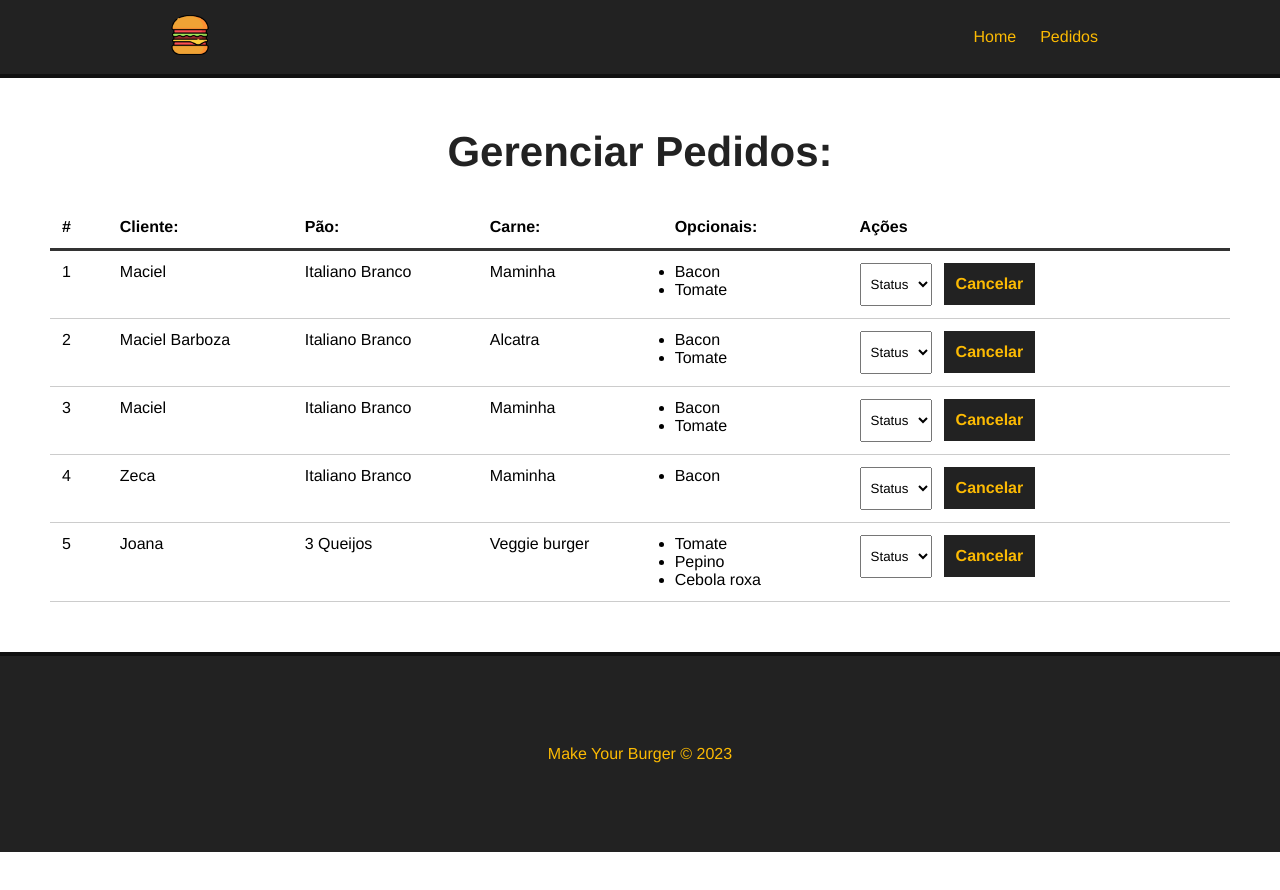
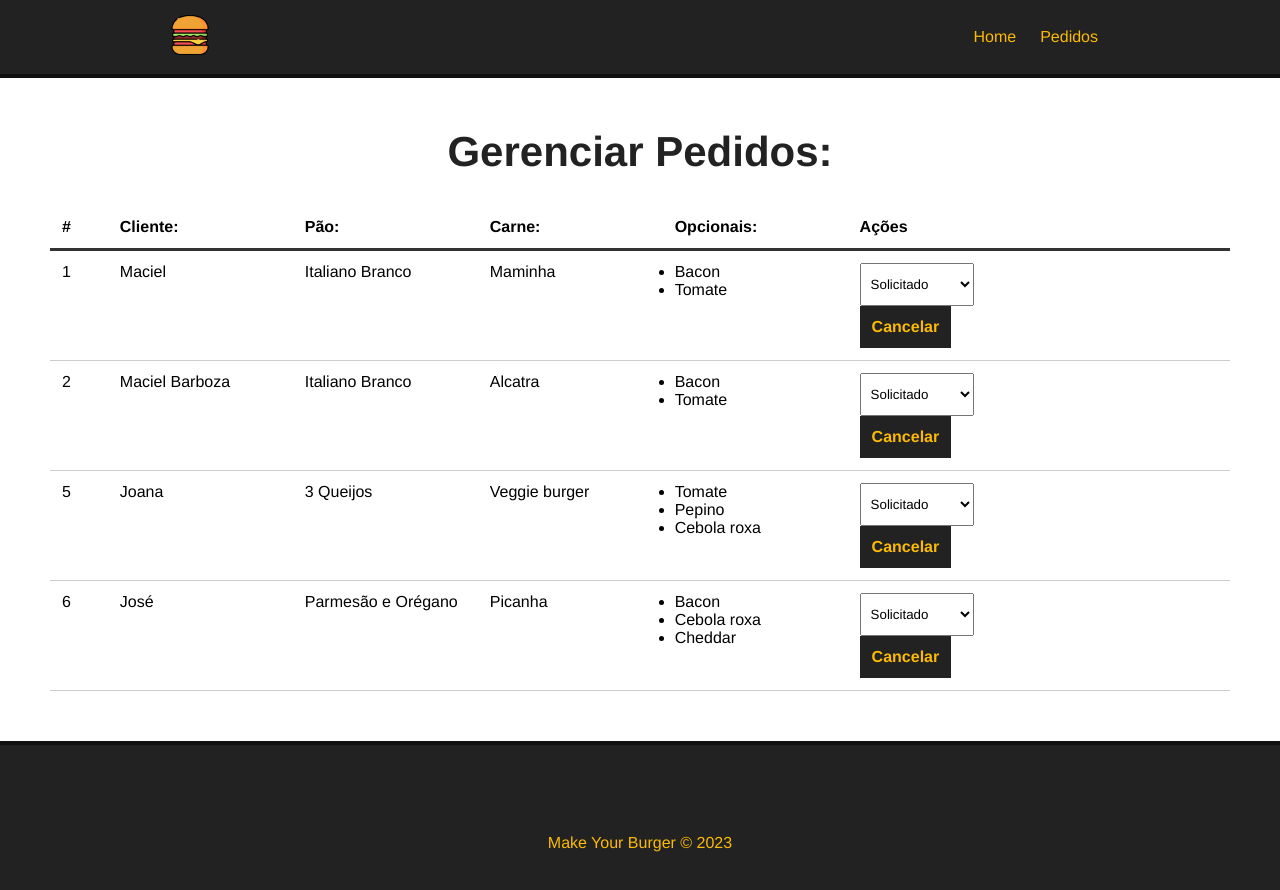
Before and after one commit to macielbmo/makeYourBurger, a Vue app: page /Pedidos in a window 1280 px wide. Shown: the top 890 px of the page. Before the commit the page ends 852 px from the top, so only its background shows below. Built offline with nearby package versions, Linux system fonts and the light colour scheme; data requests are answered from the project's data file.

Commit message:
Foi implementa da funcionalidade para cancelar o pedido, em nossa aplicação o pedido cancelado é deletado do banco de dados.

```diff
--- a/db/db.json
+++ b/db/db.json
@@ -101,27 +101,6 @@
       "id": 2
     },
     {
-      "name": "Maciel",
-      "carne": "Maminha",
-      "pao": "Italiano Branco",
-      "opcionais": [
-        "Bacon",
-        "Tomate"
-      ],
-      "status": "Solicitado",
-      "id": 3
-    },
-    {
-      "name": "Zeca",
-      "carne": "Maminha",
-      "pao": "Italiano Branco",
-      "opcionais": [
-        "Bacon"
-      ],
-      "status": "Solicitado",
-      "id": 4
-    },
-    {
       "name": "Joana",
       "carne": "Veggie burger",
       "pao": "3 Queijos",
@@ -132,6 +111,18 @@
       ],
       "status": "Solicitado",
       "id": 5
+    },
+    {
+      "name": "José",
+      "carne": "Picanha",
+      "pao": "Parmesão e Orégano",
+      "opcionais": [
+        "Bacon",
+        "Cebola roxa",
+        "Cheddar"
+      ],
+      "status": "Solicitado",
+      "id": 6
     }
   ]
 }
--- a/src/components/Dashboard.vue
+++ b/src/components/Dashboard.vue
@@ -25,9 +25,18 @@
         </div>
         <div>
           <select name="" class="status">
-            <option value="">Status</option>
+            <option
+              v-for="statu in status"
+              :key="statu.id"
+              value="statu.tipo"
+              :selected="burger.status == statu.tipo"
+            >
+              {{ statu.tipo }}
+            </option>
           </select>
-          <button class="delete-btn">Cancelar</button>
+          <button class="delete-btn" @click="deleteBurger(burger.id)">
+            Cancelar
+          </button>
         </div>
       </div>
     </div>
@@ -53,6 +62,25 @@ export default {
       this.burgers = data;
 
       // regastar os status
+      this.getStatus();
+    },
+    async getStatus() {
+      const req = await fetch("http://localhost:3000/status");
+
+      const data = await req.json();
+
+      this.status = data;
+    },
+    async deleteBurger(id) {
+      const req = await fetch(`http://localhost:3000/burgers/${id}`, {
+        method: "DELETE",
+      });
+
+      const res = await req.json();
+
+      this.getPedidos();
+
+      // msg pedido deletado
     },
   },
   mounted() {
```
